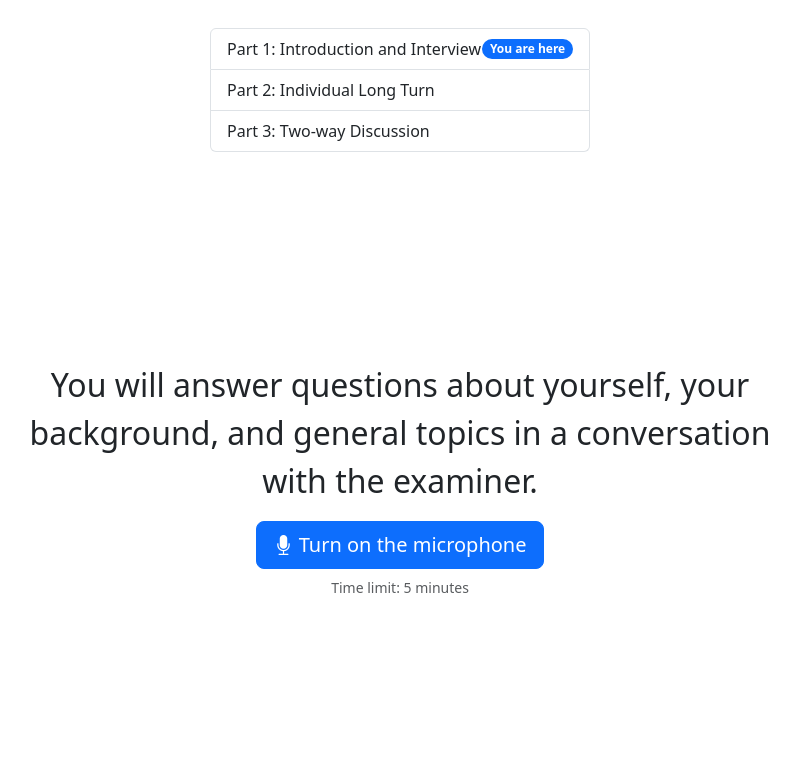
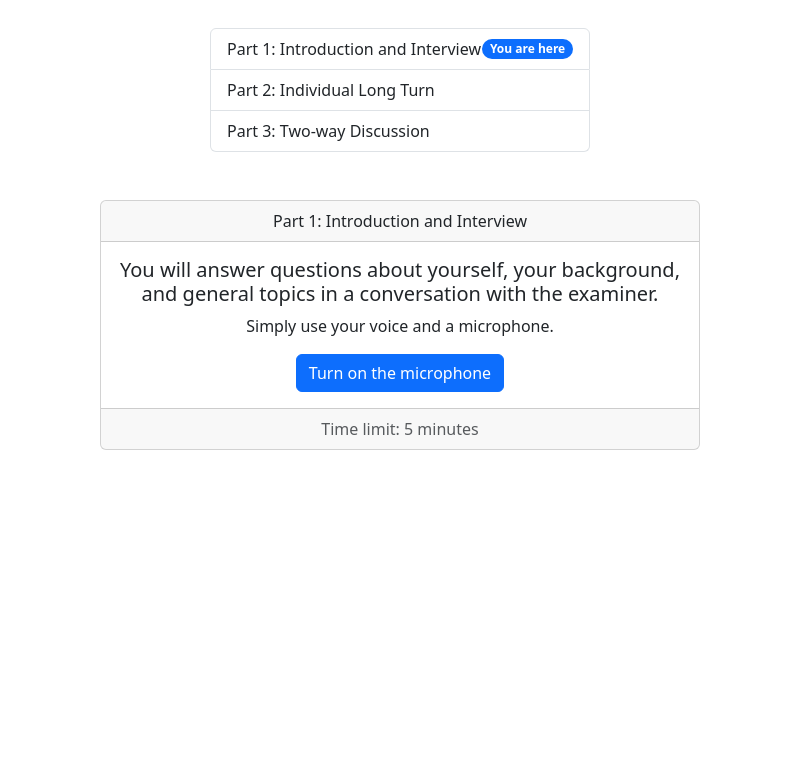
Before and after one commit to kirillak404/IELTS-practice, a Flask app: page /section/speaking/practice in a window 1280 px wide. Shown: the part 190-963 px from the top of the page, without its empty margins (240-1039 px from the left). After the commit the page ends 640 px from the top, so only its background shows below. Run offline with Flask 3, Linux system fonts and the light colour scheme; the visitor is signed in with stand-in values (Sample User, id 1); data comes from the database, SQL or seed files in the repository.

Commit message:
feat(frontend): implement speaking part 2

```diff
--- a/app/main/routes.py
+++ b/app/main/routes.py
@@ -44,18 +44,20 @@ def speaking_practice():
             subsection = Subsection.get_by_section_and_part(section, 1)
             last_topic_id = None
 
-        # creating a dictionary with questions
+        # data for the practice page
         question_set = QuestionSet.get_random_for_subsection(
             subsection, last_topic_id)
-        question_dict = {"question_id": question_set.id,
-                         "questions": [q.text for q in question_set.questions]}
         topic = question_set.topic.name if question_set.topic else None
+        practice = {"part": subsection.part,
+                    "topic": topic,
+                    "answer_time_limit": subsection.time_limit_minutes,
+                    "question_id": question_set.id,
+                    "questions": [q.text for q in question_set.questions]}
 
         return render_template("speaking.html",
                                subsections=section.subsections,
                                current_subsection=subsection,
-                               question_dict=question_dict,
-                               topic=topic)
+                               practice=practice)
 
     # POST request processing
 
@@ -118,3 +120,8 @@ def speaking_practice():
         abort(500, "Database operational error")
 
     return redirect(url_for('main.speaking_practice'))
+
+
+@bp.route('/test')
+def test():
+    return render_template("test.html")
--- a/app/static/recording.js
+++ b/app/static/recording.js
@@ -1,14 +1,22 @@
+// Button elements
 const microphoneButton = document.getElementById('microphoneButton');
 const startSpeakingButton = document.getElementById('startSpeakingButton');
 const nextQuestionButton = document.getElementById('nextQuestionButton');
 const completePracticeButton = document.getElementById('completePracticeButton');
-const questionText = document.getElementById('questionText');
-const timeLimitText = document.getElementById('timeLimitText');
-const recordingDot = document.querySelector('.recording-dot');
-const questionCount = document.getElementById('questionCount');
+const startCardAnswerButton = document.getElementById('startCardAnswerButton');
+
+// Timer elements
+const cardFooterText = document.getElementById('cardFooterText');
 const timer = document.getElementById('timer');
-const timeLimit = parseInt(timer.dataset.timeLimit, 10);
 const timerContainer = document.getElementById('timerContainer');
+const timeLimit = practice['answer_time_limit']
+
+// Card elements
+const cardHeader = document.getElementById('cardHeader');
+const cardTitle = document.getElementById('cardTitle');
+const cardText = document.getElementById('cardText');
+const topicQuestions = document.getElementById('topicQuestions');
+const recordingIndicator = document.getElementById('recordingIndicator');
 
 let currentQuestionIndex = 0;
 let timerInterval;
@@ -44,6 +52,13 @@ function initializeMediaRecorder() {
       // Create MediaRecorder instance
       mediaRecorder = new MediaRecorder(stream);
 
+      // Start event
+      mediaRecorder.onstart = function() {
+        // Show the recording dot
+        cardFooterText.style.display = 'none';
+        recordingIndicator.style.display = 'block';
+      };
+
       // Collect recorded audio data
       mediaRecorder.ondataavailable = function(e) {
         recordedChunks.push(e.data);
@@ -51,6 +66,9 @@ function initializeMediaRecorder() {
 
       // Event triggered when recording is stopped
       mediaRecorder.onstop = function() {
+        // Hide the recording dot
+        recordingIndicator.style.display = 'none';
+
         // Create a blob from the recorded audio data
         const recordedBlob = new Blob(recordedChunks, { type: 'audio/webm' });
 
@@ -59,7 +77,7 @@ function initializeMediaRecorder() {
 
         // Append the audio file and question_set_id to the form
         formData.append('audio', recordedBlob);
-        formData.append('question_set_id', questionSet['question_id']);
+        formData.append('question_set_id', practice['question_id']);
 
         // Send the POST request
         fetch('/section/speaking/practice', {
@@ -83,48 +101,86 @@ function initializeMediaRecorder() {
 // Function to toggle buttons
 function toggleButtons() {
   microphoneButton.style.display = 'none';
-  startSpeakingButton.style.display = 'block';
+  startSpeakingButton.style.display = 'inline-block';
 }
 
 // Start speaking button click event listener
 startSpeakingButton.addEventListener('click', function() {
+  if (practice.part == 1) {
     // Start recording
     mediaRecorder.start();
 
-  // Change the time limit text and show the recording dot
-  timeLimitText.textContent = "Recording in progress...";
-  recordingDot.style.display = 'inline-block';
-
     // Display question count and first question
-  questionCount.style.display = 'block';
-  questionCount.textContent = `Question ${currentQuestionIndex + 1} of ${questionSet.questions.length}`;
-  questionText.textContent = questionSet.questions[currentQuestionIndex];
+    cardHeader.textContent = `Question ${currentQuestionIndex + 1} of ${practice.questions.length}`;
+    cardTitle.textContent = practice.questions[currentQuestionIndex];
 
     // Hide start speaking button and show next question button
     startSpeakingButton.style.display = 'none';
-  nextQuestionButton.style.display = 'block';
+    nextQuestionButton.style.display = 'inline-block';
+    cardText.style.display = 'none';
 
     // Show timer and start countdown
     timerContainer.style.visibility = 'visible';
     startTimer(timeLimit * 60, timer);
+  }
+  else if (practice.part == 2) {
+  // Display card and hide other elements
+    startCardAnswerButton.style.display = 'inline-block';
+    topicQuestions.style.display = 'block';
+    cardTitle.textContent = practice.topic
+    cardText.textContent = "You should say:"
+    startSpeakingButton.style.display = 'none';
+
+    // Show timer and start countdown
+    clearInterval(timerInterval);
+    timerContainer.style.visibility = 'visible';
+    startTimer(60, timer);
+
+  }
+});
+
+// Start cue card answer button click event listener
+startCardAnswerButton.addEventListener('click', function() {
+  // Update button
+  startCardAnswerButton.style.display = 'none';
+  completePracticeButton.style.display = 'inline-block';
+
+  // Show timer and start countdown
+  clearInterval(timerInterval);
+  timerContainer.style.visibility = 'visible';
+  startTimer(120, timer);
+  cardFooterText.textContent = "Recording in progress...";
+
+  // Start recording
+  mediaRecorder.start();
+
 });
 
 // Timer function
 function startTimer(duration, display) {
   let timer = duration, minutes, seconds;
-  timerInterval = setInterval(function () {
+
+  // Calculate and display initial time
   minutes = parseInt(timer / 60, 10);
   seconds = parseInt(timer % 60, 10);
-
   minutes = minutes < 10 ? "0" + minutes : minutes;
   seconds = seconds < 10 ? "0" + seconds : seconds;
-
   display.textContent = minutes + ":" + seconds;
 
-    if (--timer < 0) {
+  // Start countdown
+  timerInterval = setInterval(function () {
+    // Decrement timer first before recalculating minutes and seconds
+    --timer;
+
+    minutes = parseInt(timer / 60, 10);
+    seconds = parseInt(timer % 60, 10);
+    minutes = minutes < 10 ? "0" + minutes : minutes;
+    seconds = seconds < 10 ? "0" + seconds : seconds;
+    display.textContent = minutes + ":" + seconds;
+
+    if (timer < 0) {
       // Timer has finished
       clearInterval(timerInterval);
-
       // Place for your code to execute after the timer finishes
     }
   }, 1000);
@@ -136,17 +192,17 @@ nextQuestionButton.addEventListener('click', function() {
   currentQuestionIndex++;
 
   // Display question count and next question
-  questionCount.textContent = `Question ${currentQuestionIndex + 1} of ${questionSet.questions.length}`;
+  cardHeader.textContent = `Question ${currentQuestionIndex + 1} of ${practice.questions.length}`;
 
-  if (currentQuestionIndex < questionSet.questions.length) {
+  if (currentQuestionIndex < practice.questions.length) {
     // Display next question
-    questionText.textContent = questionSet.questions[currentQuestionIndex];
+    cardTitle.textContent = practice.questions[currentQuestionIndex];
   }
 
   // Show complete practice button if we are at the last question
-  if (currentQuestionIndex == questionSet.questions.length - 1) {
+  if (currentQuestionIndex == practice.questions.length - 1) {
     nextQuestionButton.style.display = 'none';
-    completePracticeButton.style.display = 'block';
+    completePracticeButton.style.display = 'inline-block';
   }
 });
 
@@ -162,8 +218,8 @@ completePracticeButton.addEventListener('click', function() {
 
 
   // Reset time limit text, and stop the timer
-  timeLimitText.textContent = "Time limit: 5 minutes";
-  recordingDot.style.display = 'none';
+  cardFooterText.style.display = 'inline-block';
+  cardFooterText.textContent = "Just in time!";
   clearInterval(timerInterval);
 
   // Here goes the rest of your code for completing the practice...
--- a/app/static/styles.css
+++ b/app/static/styles.css
@@ -41,44 +41,6 @@ nav .navbar-brand .green
    }
 }
 
-
-#centred-container {
-    display: flex;
-    flex-direction: column;
-    align-items: center;
-    justify-content: center;
-    height: 100%;
-    max-width: 800px; /* Ограничение ширины до 400 пикселей */
-    margin: 0 auto; /* Центрирование блока по горизонтали */
-    margin-top: 50px
-}
-
-#centred-container p {
-    text-align: center; /* Выравнивание текста по центру */
-}
-
-.time-container {
-  display: flex;
-  align-items: center;
-}
-
-.recording-dot {
-  width: 10px;
-  height: 10px;
-  margin-top: -7px; /* Отрицательный отступ сверху */
-  margin-right: 3px;
-  border-radius: 50%;
-  background-color: red;
-  animation: blink 1s infinite;
-}
-
-@keyframes blink {
-  0% { opacity: 0.2; }
-  50% { opacity: 1; }
-  100% { opacity: 0.2; }
-}
-
-
 .timer-container {
   position: fixed;
   bottom: 100px;
@@ -95,12 +57,27 @@ nav .navbar-brand .green
 }
 
 .card {
-  background-color: #f8f9fa;
-  border-radius: 10px;
-  width: 480px;
+  width: 600px;
   margin: 0 auto;
 }
 
-.card-title {
-  margin-bottom: 20px;
+.custom-list li:before {
+  content: "\2022"; /* Юникод-код для точки */
+  margin-right: 5px; /* Расстояние между точкой и текстом элемента списка */
 }
+
+.blinking-dot {
+    height: 10px;
+    width: 10px;
+    background-color: red;
+    border-radius: 50%;
+    display: inline-block;
+    margin-right: 5px;
+    animation: blinking-dot 1s infinite;
+}
+
+@keyframes blinking-dot {
+    0% { opacity: 1.0; }
+    50% { opacity: 0.0; }
+    100% { opacity: 1.0; }
+}
--- a/app/templates/speaking.html
+++ b/app/templates/speaking.html
@@ -9,7 +9,7 @@ Speaking practice
 text-center
 {% endblock %}
 {% block content %}
-
+<!--Subsections list-->
 <div class="container text-center">
    <ul class="list-group" style="max-width: 380px; margin: 0 auto;">
       {% for subsection in subsections %}
@@ -24,50 +24,37 @@ text-center
       {% endfor %}
    </ul>
 </div>
-
-{% if topic %}
-<div class="container mt-5" style="display: none;">
-   <div class="card">
-      <div class="card-body">
-         <h5 class="card-title mt-2 mb-4">{{ topic }}</h5>
-         <h6 class="card-subtitle mb-2 text-muted">You should say:</h6>
-         <ul>
-            {% for question in question_dict.questions %}
-            <li>{{ question }}</li>
-            {% endfor %}
-         </ul>
+<div class="card text-center bg-white mt-5">
+   <div class="card-header" id="cardHeader">
+      Part {{ current_subsection.part }}: {{ current_subsection.name }}
+   </div>
+   <div class="card-body">
+      <h5 class="card-title" id="cardTitle">{{ current_subsection.description }}</h5>
+      <p class="card-text" id="cardText">Simply use your voice and a microphone.</p>
+      {% if practice.topic %}
+      <ul style="text-align: left; display: none;" id="topicQuestions">
+         {% for question in practice.questions %}
+         <li>{{ question }}</li>
+         {% endfor %}
+      </ul>
+      {% endif %}
+      <a class="btn btn-primary" id="microphoneButton" style="display: inline-block;">Turn on the microphone</a>
+      <a class="btn btn-primary" id="startSpeakingButton" style="display: none;">Start Speaking Practice</a>
+      <a class="btn btn-primary" id="nextQuestionButton" style="display: none;">Next question</a>
+      <a class="btn btn-primary" id="startCardAnswerButton" style="display: none;">I'm ready to answer</a>
+      <a class="btn btn-success" id="completePracticeButton" style="display: none;">Complete speaking practice</a>
+   </div>
+   <div class="card-footer text-muted">
+      <div id="cardFooterText" style="display: inline-block;">Time limit: {{ current_subsection.time_limit_minutes }} minutes</div>
+      <div id="recordingIndicator" style="display: none;">
+         <div class="blinking-dot"></div>
+         <span>Recording in progress...</span>
       </div>
    </div>
 </div>
-{% endif %}
-
-<div id="centred-container">
-   <p class="text-muted small mt-2" id="questionCount" style="display: none;"></p>
-   <p class="lead fs-2" id="questionText">
-      {{ current_subsection.description }}
-   </p>
-   <button class="btn btn-primary btn-lg" id="microphoneButton" style="display: block;">
-   <i class="bi bi-mic-fill"></i> Turn on the microphone
-   </button>
-   <button class="btn btn btn-primary btn-lg" id="startSpeakingButton" style="display: none;">
-   <i class="bi bi-headset"></i> Start speaking practice
-   </button>
-   <button class="btn btn btn-primary btn-lg" id="nextQuestionButton" style="display: none;">
-   Next question
-   </button>
-   <button class="btn btn btn-success btn-lg" id="completePracticeButton" style="display: none;">
-   Complete speaking practice
-   </button>
-   <div class="time-container">
-      <span class="recording-dot" style="display: none;"></span>
-      <p class="text-muted small mt-2" id="timeLimitText">Time limit: {{ current_subsection.time_limit_minutes }} minutes</p>
-   </div>
+<div class="timer-container" id="timerContainer" style="visibility: hidden;">
+   <span id="timer"></span>
 </div>
-
-<div class="timer-container" id="timerContainer" style="visibility: hidden;">
-   <span id="timer" data-time-limit="{{ current_subsection.time_limit_minutes }}">0{{ current_subsection.time_limit_minutes }}:00</span>
-</div>
-
-<script>const questionSet = {{ question_dict|tojson|safe }};</script>
+<script>const practice = {{ practice|tojson|safe }};</script>
 <script src="{{ url_for('static', filename='recording.js') }}"></script>
 {% endblock %}
```
Also changed, not shown: app/templates/test.html (added, +65 -0 lines). Lines whose indentation alone changed are shown as unchanged.
